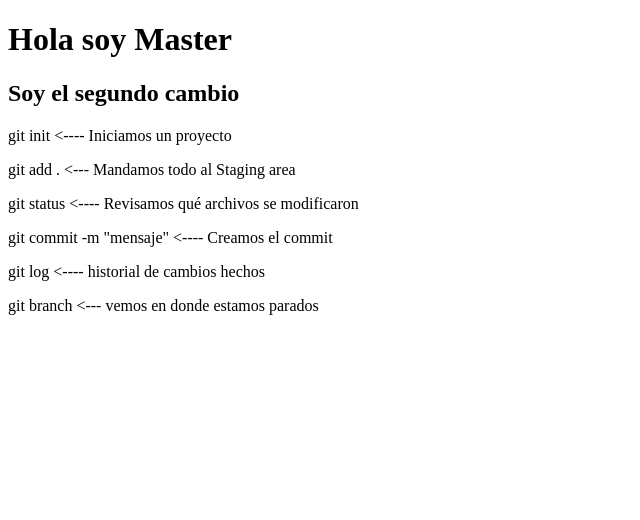
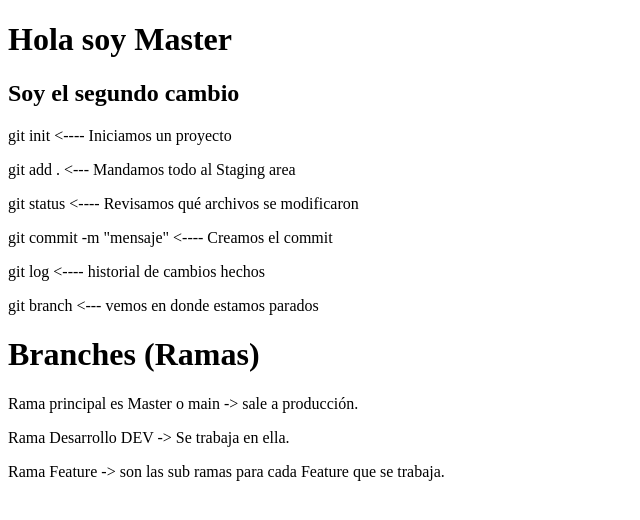
Before and after one commit to klimac4/pruebaRolling78i, a plain HTML site: page index.html in a window 1280 px wide. Shown: the whole page, without its empty margins (0-640 px from the left). Drawn offline with Linux system fonts and the light colour scheme.

Commit message:
comandos para branch

```diff
--- a/index.html
+++ b/index.html
@@ -14,5 +14,10 @@
     <p>git commit -m "mensaje" <---- Creamos el commit</p>
     <p>git log <---- historial de cambios hechos</p>
     <p>git branch <--- vemos en donde estamos parados</p>
+
+    <h1>Branches (Ramas)</h1>
+    <p>Rama principal es Master o main -> sale a producción.</p>
+    <p>Rama Desarrollo DEV -> Se trabaja en ella.</p>
+    <p>Rama Feature -> son las sub ramas para cada Feature que se trabaja.</p>
 </body>
 </html>
```
